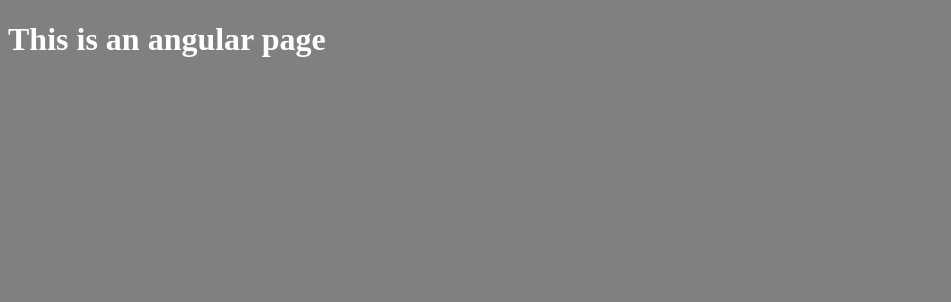
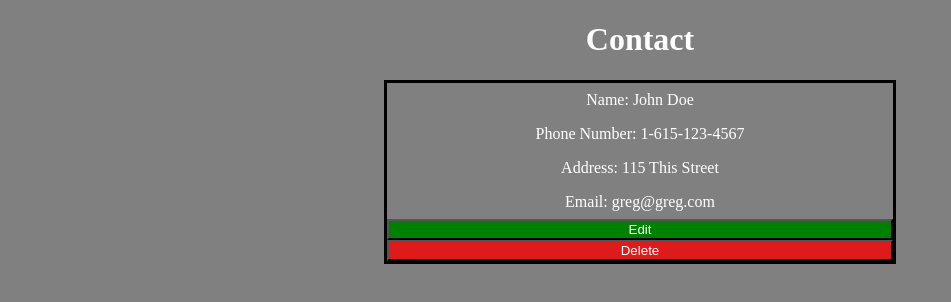
Before and after one commit to dmserrano/MEAN-Contact-Book-App, a website: page client/index.html in a window 1280 px wide. Shown: the whole page, without its empty margins (0-951 px from the left). Drawn offline with nearby package versions, Linux system fonts and the light colour scheme; some packages are replaced by stand-ins of ours.

Commit message:
Created contact card div html

```diff
--- a/client/partials/main.html
+++ b/client/partials/main.html
@@ -1 +1,11 @@
-<h1>This is an angular page</h1>
+<h1>Contact</h1>
+
+
+<div class="contact-card">
+  <p>Name: John Doe</p>
+  <p>Phone Number: 1-615-123-4567</p>
+  <p>Address: 115 This Street</p>
+  <p>Email: greg@greg.com</p>
+  <button class="edit-button" ng-click="">Edit</button>
+  <button class="delete-button" ng-click"">Delete</button>
+</div>
--- a/client/styles/sass/main.sass
+++ b/client/styles/sass/main.sass
@@ -1,3 +1,39 @@
+// Imports
+////////////////////
+
+
+////////////////////
+//Base Styles
+
 body
   background: grey
   color: white
+  text-align: center
+
+.contact-card
+  display: flex
+  flex-direction: column
+  flex-wrap: wrap
+  justify-content: center
+  width: 40%
+  margin: auto
+  border: solid .2rem black
+
+  p
+    padding: .5rem
+    margin: 0
+
+  .edit-button
+    background: green
+    color: white
+
+  .edit-button:hover
+    background: rgba(0,225,0,.8)
+
+  .delete-button
+    background: rgba(245,0,0,.8)
+    color: white
+
+  .delete-button:hover
+    background: red
+  ////////////////////
```
Also changed, not shown: client/partials/newContact.html (added, +16 -0 lines), client/styles/css/main.css.
